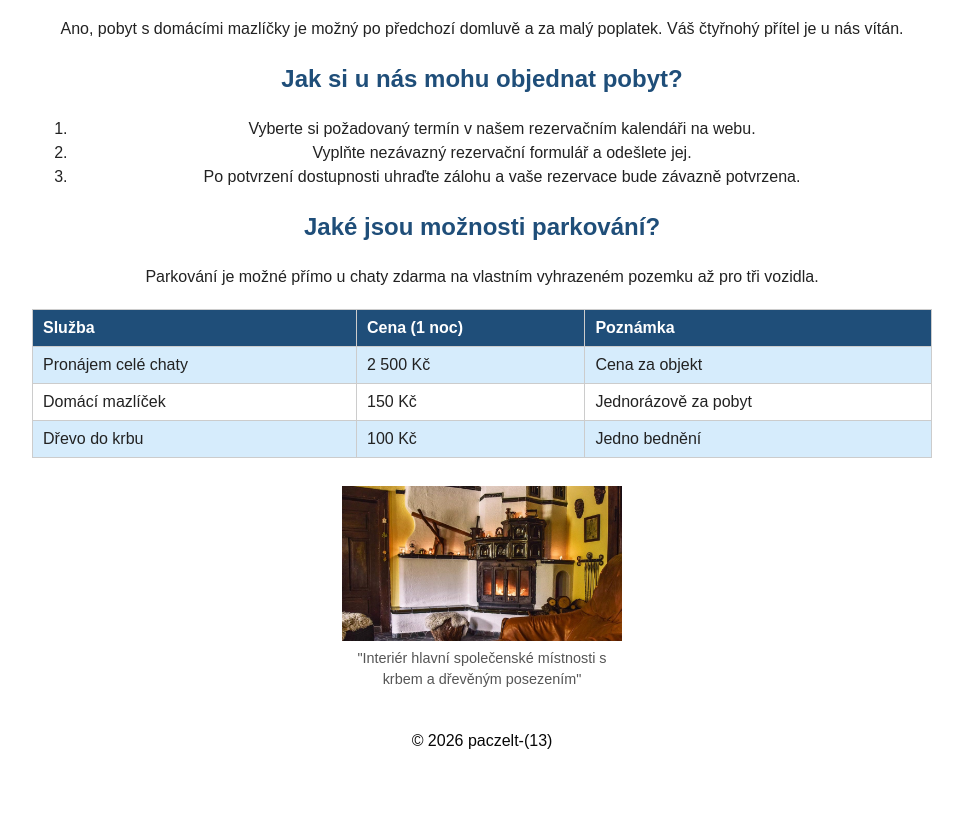
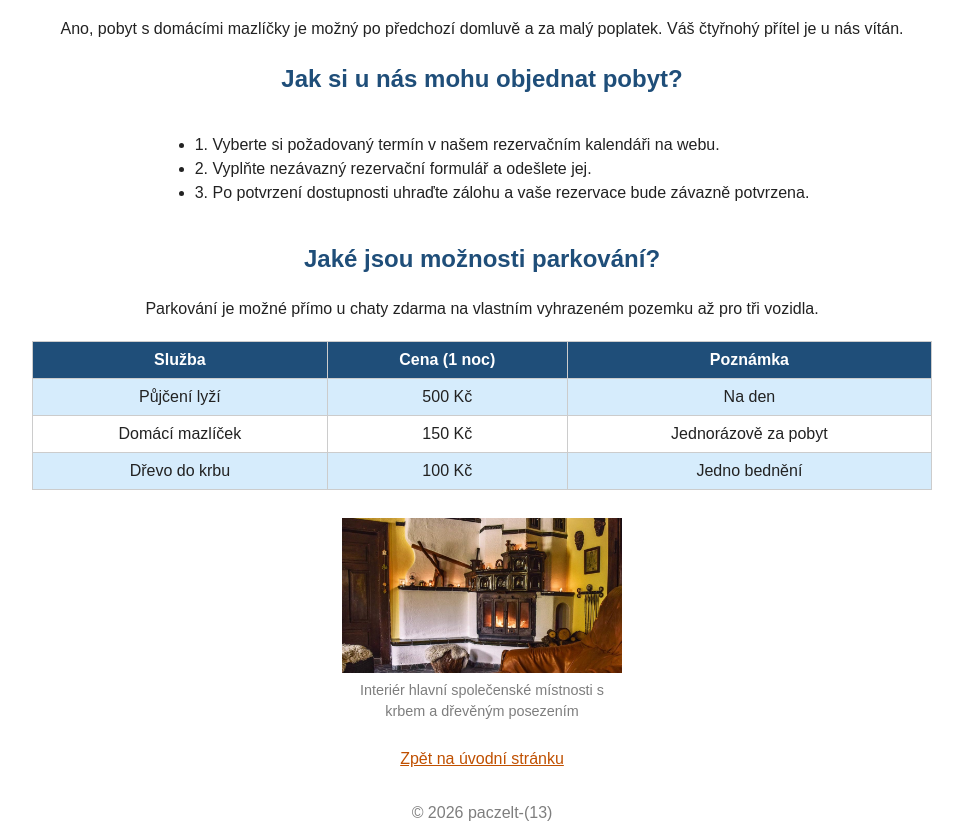
Before and after one commit to filipac21/chata-rest, a plain HTML site: page dotazy.html in a window 1280 px wide. Shown: the part 423-1248 px from the top of the page, without its empty margins (158-1121 px from the left). Before the commit the page ends 1176 px from the top, so only its background shows below. Drawn offline with Linux system fonts and the light colour scheme.

Commit message:
cenik a tabulky

```diff
--- a/dotazy.html
+++ b/dotazy.html
@@ -28,11 +28,11 @@
         vítán.</p>
 
     <h2>Jak si u nás mohu objednat pobyt?</h2>
-    <ol>
-        <li>Vyberte si požadovaný termín v našem rezervačním kalendáři na webu.</li>
-        <li>Vyplňte nezávazný rezervační formulář a odešlete jej.</li>
-        <li>Po potvrzení dostupnosti uhraďte zálohu a vaše rezervace bude závazně potvrzena.</li>
-    </ol>
+    <ul>
+        <li>1. Vyberte si požadovaný termín v našem rezervačním kalendáři na webu.</li>
+        <li>2. Vyplňte nezávazný rezervační formulář a odešlete jej.</li>
+        <li>3. Po potvrzení dostupnosti uhraďte zálohu a vaše rezervace bude závazně potvrzena.</li>
+    </ul>
 
     <h2>Jaké jsou možnosti parkování?</h2>
     <p>Parkování je možné přímo u chaty zdarma na vlastním vyhrazeném pozemku až pro tři vozidla.</p>
@@ -44,9 +44,9 @@
             <th>Poznámka</th>
         </tr>
         <tr>
-            <td>Pronájem celé chaty</td>
-            <td>2 500 Kč</td>
-            <td>Cena za objekt</td>
+            <td>Půjčení lyží</td>
+            <td>500 Kč</td>
+            <td>Na den</td>
         </tr>
         <tr>
             <td>Domácí mazlíček</td>
@@ -61,9 +61,11 @@
     </table>
 
     <figure>
-        <img src="obrazky/chatainterier.jpg" alt="Interiér hlavní společenské místnosti s krbem a dřevěným posezením" width="200">
-        <figcaption>"Interiér hlavní společenské místnosti s krbem a dřevěným posezením"</figcaption>
+        <img src="obrazky/chatainterier.jpg" alt="Interiér hlavní společenské místnosti s krbem a dřevěným posezením" width="400">
+        <figcaption>Interiér hlavní společenské místnosti s krbem a dřevěným posezením</figcaption>
     </figure>
+
+    <p><a href="index.html">Zpět na úvodní stránku</a></p>
 
     <footer>© 2026 paczelt-(13)</footer>
 
--- a/styly.css
+++ b/styly.css
@@ -52,7 +52,7 @@ figure img {
 
 figcaption {
     font-size: 0.9em;
-    color: #555;
+    color: #7e7e7e;
     text-align: center;
 }
 
@@ -72,7 +72,7 @@ th,
 td {
     border: 1px solid #ccc;
     padding: 6px 10px;
-    text-align: left;
+    text-align: center;
 }
 
 th {
@@ -84,11 +84,7 @@ tr:nth-child(even) {
     background-color: #d6ecfc;
 }
 
-.cena {
-    text-align: right;
-}
-
 footer {
     margin-top: 30px;
-    color: #070707;
+    color: #7e7e7e;
 }
```
Also changed, not shown: cenik.html (+6 -6 lines).
